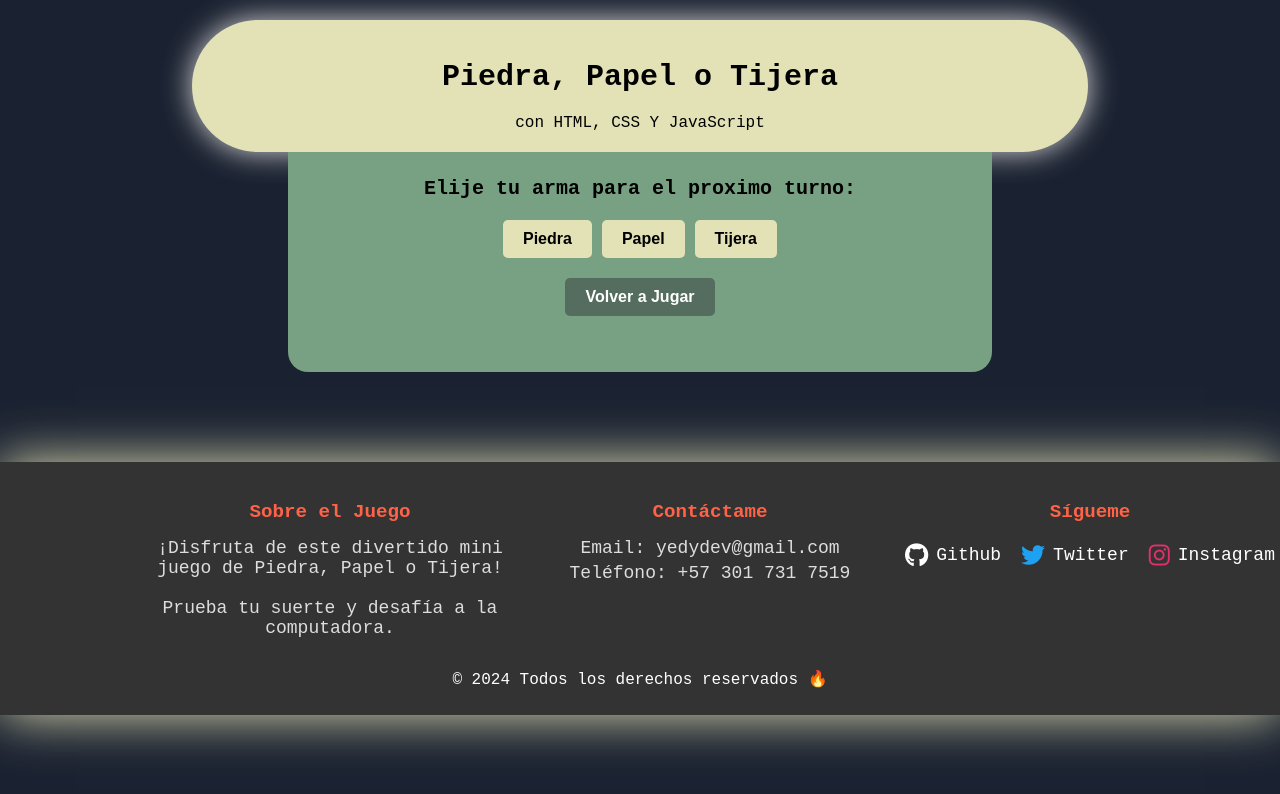
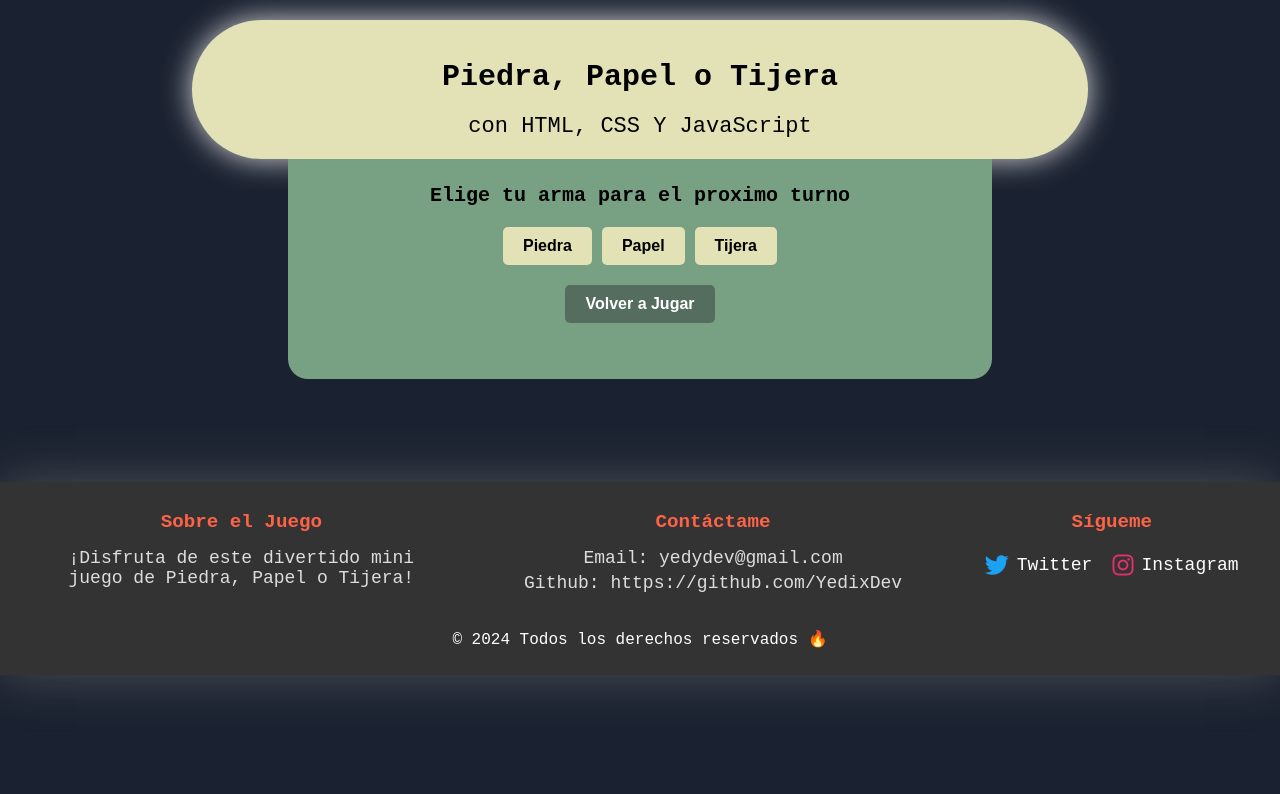
Before and after one commit to YedixDev/Piedra-Papel-o-Tijera-con-JS, a plain HTML site: page index.html in a window 1280 px wide. Drawn offline with Linux system fonts and the light colour scheme.

Commit message:
Agregando algunos cambios

```diff
--- a/index.html
+++ b/index.html
@@ -17,7 +17,7 @@
     </div>
 
     <div class="btn">
-      <p>Elije tu arma para el proximo turno:</p>
+      <p>Elige tu arma para el proximo turno</p>
       <div class="btn-play">
         <input type="button" value="Piedra" id="piedra" />
         <input type="button" value="Papel" id="papel" />
@@ -38,24 +38,20 @@
 
     <footer>
       <div class="footer-container">
-        <div class="footer-section">
+        <div class="footer-section footer">
           <h3>Sobre el Juego</h3>
           <p>
             ¡Disfruta de este divertido mini juego de Piedra, Papel o Tijera!<br /><br />
-            Prueba tu suerte y desafía a la computadora.
           </p>
         </div>
-        <div class="footer-section">
+        <div class="footer-section footer">
           <h3>Contáctame</h3>
           <p>Email: yedydev@gmail.com</p>
-          <p>Teléfono: +57 301 731 7519</p>
+          <p>Github: https://github.com/YedixDev</p>
         </div>
-        <div class="footer-section">
+        <div class="footer-section footer">
           <h3>Sígueme</h3>
           <div class="social-links">
-            <a href="https://github.com/YedixDev" target="_blank">
-              <i class="fab fa-github"></i> Github
-            </a>
             <a href="https://x.com/Yedixonjrf" target="_blank">
               <i class="fa-brands fa-twitter" style="color: #1da1f2"></i>
               Twitter
--- a/script.js
+++ b/script.js
@@ -23,7 +23,7 @@ function jugar(eleccionUsuario) {
     (eleccionUsuario === "tijera" && eleccionPc === "papel") ||
     (eleccionUsuario === "papel" && eleccionPc === "piedra")
   ) {
-    resultado = `¡Ganastes! Elegiste ${eleccionUsuario} y la computadora eligió ${eleccionPc}.`;
+    resultado = `¡Ganaste! Elegiste ${eleccionUsuario} y la computadora eligió ${eleccionPc}.`;
   } else {
     resultado = `¡Perdiste! Elegiste ${eleccionUsuario} y la computadora eligió ${eleccionPc}.`;
   }
--- a/style.css
+++ b/style.css
@@ -18,13 +18,12 @@ body{
 
 .title{
    font-size: 30px;
-   transition: transform 0.3s ease, color 0.3s ease;
 }
 
-.title:hover{
-   transform: scale(1.1);
-   color: #4a5a4a;
+.header span{
+   font-size: 22px;
 }
+
 
 .btn{
    background-color: #78A083;
@@ -96,22 +95,19 @@ footer {
             color: white;
             padding: 10px 0;
             text-align: center;
-            margin-top: 7%;
-            box-shadow: 0 0 50px 0 #E2E2B6;
+            margin-top: 8%;
+            box-shadow: 0 0 50px 0 #d6d6b944;
 
         }
 
         .footer-container {
-            max-width: 1000px;
-            margin: auto;
             display: flex;
-            justify-content: space-around;
-            flex-wrap:unset;
+            justify-content:space-around;
+
         }
 
         .footer-section {
-            margin: 10px 0;
-            min-width: 380px;
+            max-width: 400px;
         }
 
         .footer-section h3 {
@@ -125,18 +121,11 @@ footer {
             color: #ddd;
             text-decoration: none;
             margin: 5px 0;
-            display: block;
             font-size: 18px;
         }
 
         .footer-section a:hover {
             color: #78A083;
-        }
-
-        .footer-section img {
-            width: 20px;
-            margin-right: 10px;
-            vertical-align: middle;
         }
 
         .social-links {
```
